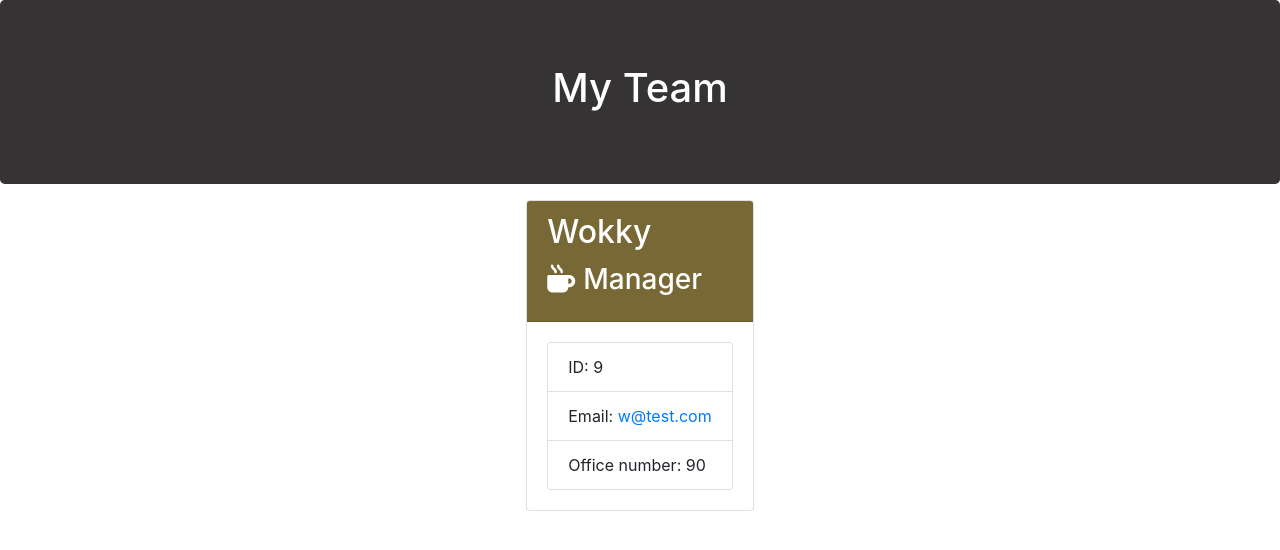
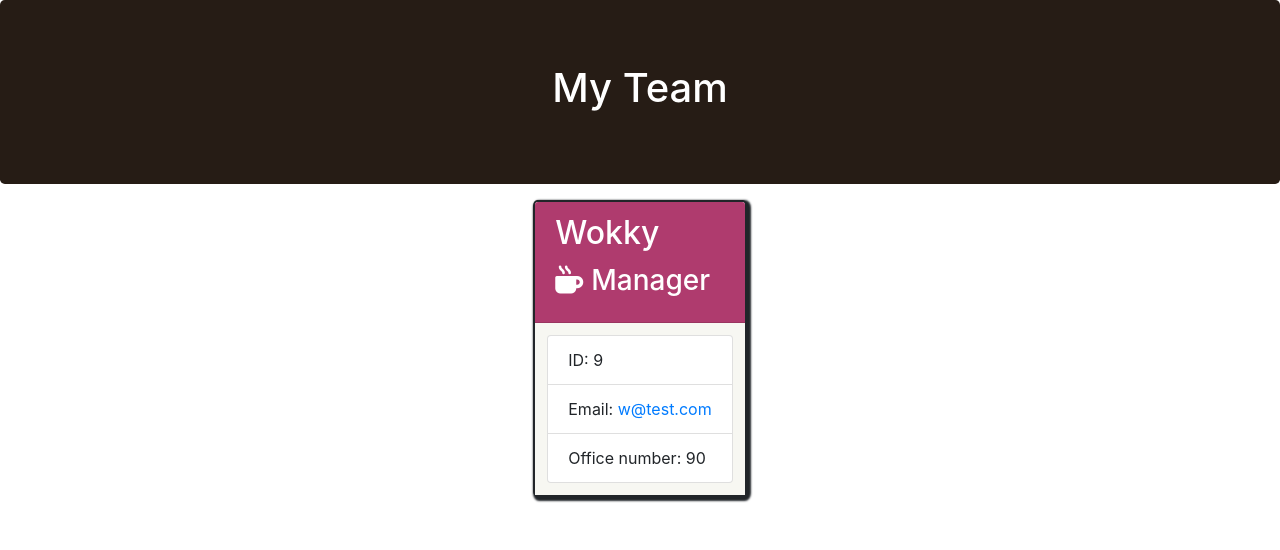
Before and after one commit to babycodeher/Team-Info-Generator, a website: page output/team.html in a window 1280 px wide. Drawn offline with nearby package versions, Linux system fonts and the light colour scheme.

Commit message:
updated css file

```diff
--- a/output/style.css
+++ b/output/style.css
@@ -1,11 +1,23 @@
 h1, h2, h3 {
-    color: white;
+    color: white
+;
 }
 
 .team-heading {
-    background-color: rgb(53, 51, 52);
+    background-color: #261c15;
 }
 
 .card-header {
-    background-color: rgb(119, 104, 54);
+    background-color: #af3b6e;
 }
+
+.card {
+    border: 2px solid;
+    border-radius: 2%;
+    box-shadow: 2px 2px 2px 2px;
+}
+
+.card-body {
+    background-color: #f7f7f2;
+    padding: 12px;
+}
```
